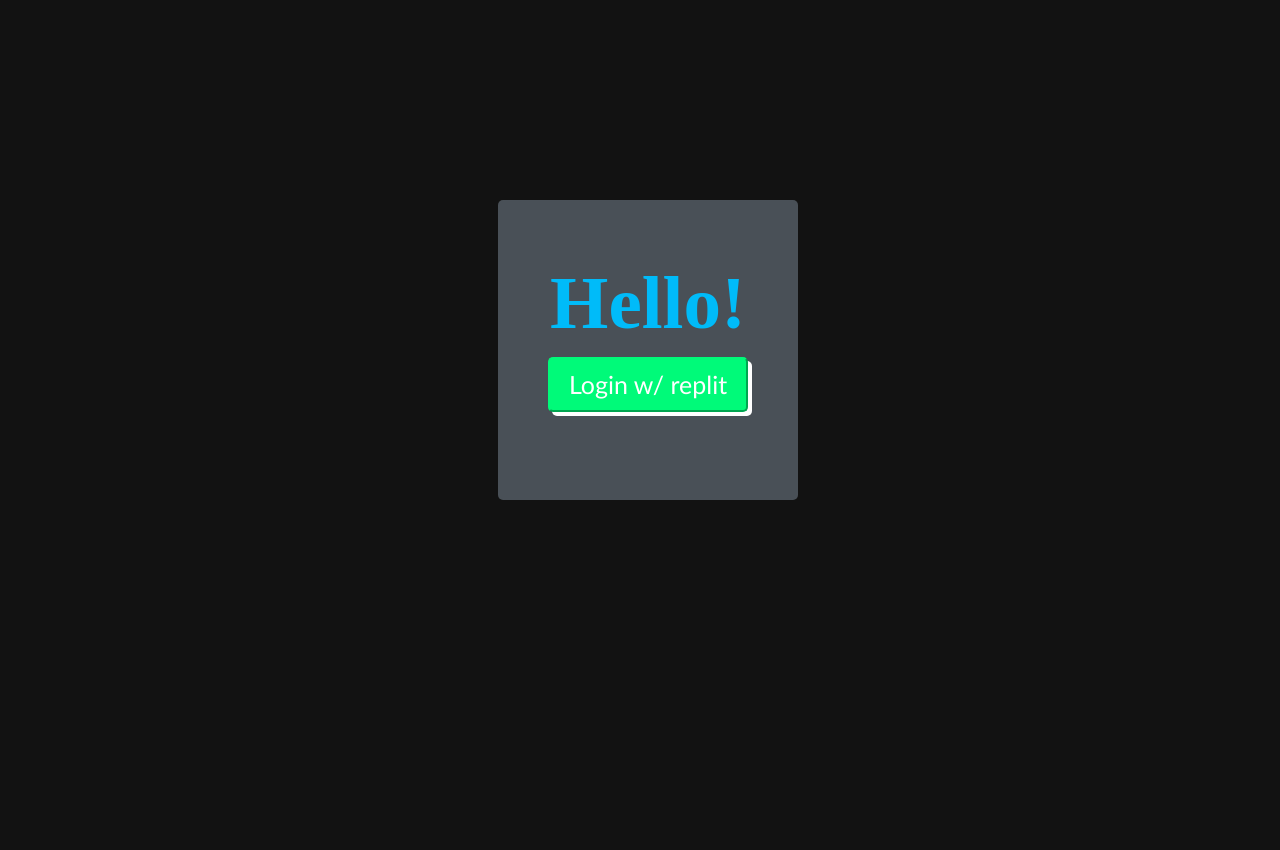
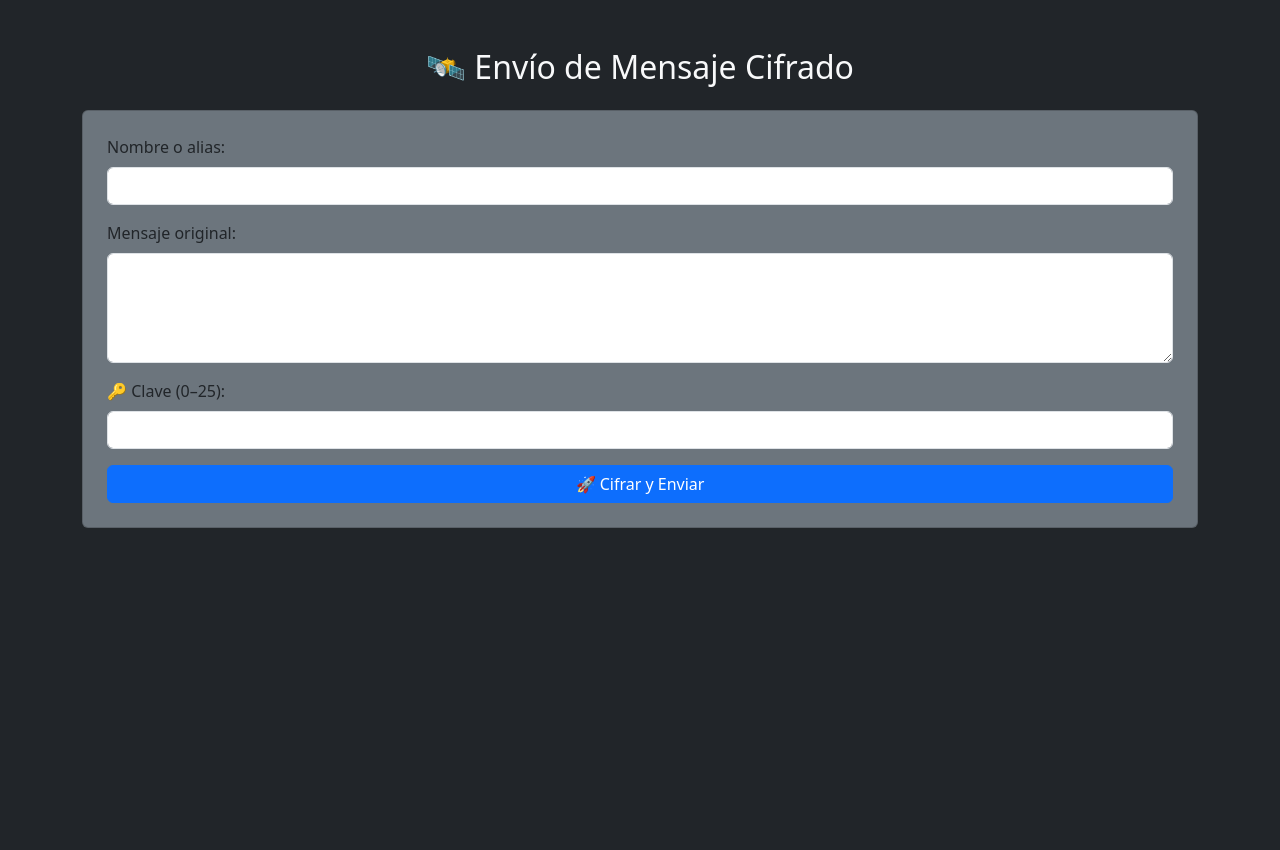
Before and after one commit to Yim-Cz/IDC_FB, a Flask app: template templates/index.html in a window 1280 px wide. After the commit the page ends 528 px from the top, so only its background shows below. Run offline with Flask 2, Linux system fonts and the light colour scheme; the template is opened without the code that fills it, so the values that code supplies are empty; some web fonts are replaced.

Commit message:
Proyecto final IDS

```diff
--- a/main.py
+++ b/main.py
@@ -1,20 +1,87 @@
-from flask import Flask, render_template, request
+from flask import Flask, render_template, request, redirect, url_for, session
+import json
+import os
 
-app = Flask('app')
+app = Flask(__name__)
 
-@app.route('/')
-def hello_world():
-    print(request.headers)
-    return render_template(
-        'index.html',
-        user_id=request.headers['X-Replit-User-Id'],
-        user_name=request.headers['X-Replit-User-Name'],
-        user_roles=request.headers['X-Replit-User-Roles'],
-        user_bio=request.headers['X-Replit-User-Bio'],
-        user_profile_image=request.headers['X-Replit-User-Profile-Image'],
-        user_teams=request.headers['X-Replit-User-Teams'],
-        user_url=request.headers['X-Replit-User-Url']
-    )
+# Clave secreta para sesiones - cámbiala por algo seguro
+app.secret_key = "IDC-buscaunaagujaenunpajar"
+
+# Archivo para almacenar mensajes
+DB_FILE = "mensajes.json"
+
+# Función de cifrado César
+def cifrar_cesar(mensaje, clave):
+    resultado = ""
+    for letra in mensaje:
+        if letra.isalpha():
+            base = ord('A') if letra.isupper() else ord('a')
+            resultado += chr((ord(letra) - base + clave) % 26 + base)
+        else:
+            resultado += letra
+    return resultado
+
+# Descifrado por fuerza bruta: intenta todas las claves
+def fuerza_bruta(mensaje):
+    resultados = []
+    for clave in range(26):
+        descifrado = cifrar_cesar(mensaje, -clave)
+        resultados.append(f"Clave {clave:02d}: {descifrado}")
+    return resultados
+
+# Cargar mensajes desde archivo JSON
+def cargar_mensajes():
+    if not os.path.exists(DB_FILE):
+        return []
+    with open(DB_FILE, "r") as f:
+        return json.load(f)
+
+# Guardar nuevo mensaje en JSON
+def guardar_mensaje(nombre, mensaje):
+    mensajes = cargar_mensajes()
+    mensajes.append({"nombre": nombre, "mensaje": mensaje})
+    with open(DB_FILE, "w") as f:
+        json.dump(mensajes, f, indent=2)
+
+# Ruta pública: formulario para enviar mensaje cifrado
+@app.route("/")
+def index():
+    return render_template("index.html")
+
+# Ruta para recibir datos POST del formulario
+@app.route("/enviar", methods=["POST"])
+def enviar():
+    nombre = request.form["nombre"]
+    mensaje = request.form["mensaje"]
+    guardar_mensaje(nombre, mensaje)
+    return redirect(url_for("index"))
+
+# Login para administrador (GET muestra formulario, POST verifica clave)
+@app.route("/admin", methods=["GET", "POST"])
+def admin():
+    if request.method == "POST":
+        clave = request.form.get("clave")
+        if clave == "12345":  # Cambia esta contraseña
+            session["autenticado"] = True
+            return redirect(url_for("bandeja"))
+        else:
+            return render_template("admin_login.html", error=True)
+    return render_template("admin_login.html", error=False)
+
+# Bandeja de mensajes (solo si está autenticado)
+@app.route("/bandeja")
+def bandeja():
+    if not session.get("autenticado"):
+        return redirect(url_for("admin"))
+    mensajes = cargar_mensajes()
+    return render_template("admin.html", mensajes=mensajes, fuerza_bruta=fuerza_bruta)
+
+# Cerrar sesión
+@app.route("/logout")
+def logout():
+    session.pop("autenticado", None)
+    return redirect(url_for("admin"))
 
 if __name__ == "__main__":
-    app.run(host='0.0.0.0', port=8080)
+    # Ejecuta la app en 0.0.0.0 puerto 3000 con debug activado
+    app.run(host="0.0.0.0", port=3000, debug=True)
--- /dev/null
+++ b/requirements.txt
@@ -0,0 +1 @@
+flask
--- a/templates/index.html
+++ b/templates/index.html
@@ -1,158 +1,61 @@
-<!doctype html>
-<html>
+<!DOCTYPE html>
+<html lang="es">
 <head>
-	<title>Python Flask ReplAuth</title>
-<script src="https://replit.com/public/js/repl-auth-v2.js"></script>
+    <meta charset="UTF-8">
+    <title>Enviar Mensaje Cifrado</title>
+    <link href="https://cdn.jsdelivr.net/npm/bootstrap@5.3.0/dist/css/bootstrap.min.css" rel="stylesheet">
 </head>
-<body>
-	{% if user_id %}
-	<center>
-  <div class="box">
-    <center>
-    <div class="box-text-auth">
-      <p>
-        Hello, {{ user_name }}! ({{ user_id }})
-      </p>
+<body class="bg-dark text-light">
+    <div class="container mt-5">
+        <h2 class="text-center mb-4">🛰 Envío de Mensaje Cifrado</h2>
+        <form id="formulario" action="/enviar" method="POST" class="card p-4 bg-secondary">
+            <div class="mb-3">
+                <label class="form-label">Nombre o alias:</label>
+                <input type="text" name="nombre" class="form-control" required>
+            </div>
+
+            <div class="mb-3">
+                <label class="form-label">Mensaje original:</label>
+                <textarea id="mensaje" rows="4" class="form-control" required></textarea>
+            </div>
+
+            <div class="mb-3">
+                <label class="form-label">🔑 Clave (0–25):</label>
+                <input type="number" id="clave" min="0" max="25" class="form-control" required>
+            </div>
+
+            <!-- Campo oculto para el mensaje cifrado -->
+            <input type="hidden" name="mensaje" id="mensajeCifrado">
+
+            <button type="submit" class="btn btn-primary w-100">🚀 Cifrar y Enviar</button>
+        </form>
     </div>
-  <img src="{{ user_profile_image }}" width="200">
-    <center>
-  </center>
-  </div>
-	{% else %}
-  <center>
-    <center>
-      <div class="box">
-        <div class="box-text">
-            <h1>Hello!</h1>
-        </div>
-        <div class="box-button">
-          <button onclick="LoginWithReplit()"> Login w/ replit</button>
-        </div>
-    </center>
-      </div>
-  </center>
 
-	{% endif %}
+    <script>
+        // Función que cifra con César
+        function cifrarCesar(texto, clave) {
+            let resultado = "";
+            for (let i = 0; i < texto.length; i++) {
+                let letra = texto[i];
+                if (/[a-zA-Z]/.test(letra)) {
+                    let base = letra === letra.toUpperCase() ? 65 : 97;
+                    let codigo = texto.charCodeAt(i) - base;
+                    let nuevo = (codigo + clave) % 26;
+                    resultado += String.fromCharCode(nuevo + base);
+                } else {
+                    resultado += letra;
+                }
+            }
+            return resultado;
+        }
+
+        // Antes de enviar el formulario, cifra el mensaje y lo pone en el campo oculto
+        document.getElementById("formulario").addEventListener("submit", function (e) {
+            const texto = document.getElementById("mensaje").value;
+            const clave = parseInt(document.getElementById("clave").value);
+            const cifrado = cifrarCesar(texto, clave);
+            document.getElementById("mensajeCifrado").value = cifrado;
+        });
+    </script>
 </body>
-<style>
-  html, body {
-  height: 100%;
-  width: 100%;
-  background-color:#121212;
-}
-
-@font-face {
-  font-family: "Font";
-  src: url("https://css.replit.cool/Chess/src/fonts/Poppins-Bold[1].ttf");
-}
-
-h1{
-  font-family:"Font";
-  font-size:75px;
-  color:#00bbf9;
-}
-
-p{
-  font-family:"Font";
-  font-size:22px;
-  color:#00bbf9;
-}
-
-a{
-  font-family:"Font";
-  color:white;
-  font-size:22px;
-  text-decoration:none;
-  cursor:help;
-  text-shadow:2px 2px #00bbf9;
-}
-
-address{
-  font-family:"Font";
-  font-size:18px;
-  text-shadow:2px 2px #00bbf9;
-}
-
-summary{
-  font-family:"Font";
-  font-size:20px;
-  text-shadow:2px 2px #c400fa;
-  transition:0.7s;
-}
-
-details{
-  font-family:"Font";
-  font-size:20px;
-  text-shadow:2px 2px #c400fa;
-}
-
-::placeholder{
-  font-family:"Font";
-  font-size:25px;
-  color:#787878;
-}
-
-button{
-  width:200px;
-  height:55px;
-  font-family:"Trebuchet MS";
-  font-size:25px;
-  box-shadow:4px 4px white;
-  border-color:#00fa79;
-  color:white;
-  background-color:#00fa79;
-  border-radius:5px;
-}
-
-button:hover{
-  font-family:"Trebuchet MS";
-  font-size:25px;
-  background-color:white;
-  box-shadow:4px 4px #00fa79;
-  color:#00fa79;
-  border-radius:5px;
-  border-color:white;
-  transition:0.7s;
-}
-
-button:disabled{
-  font-family:"Trebuchet MS";
-  font-size:25px;
-  background-color:white;
-  box-shadow:4px 4px #00fa79;
-  border-radius:5px;
-  border-color:#121212;
-  cursor:not-allowed;
-  color:white;
-}
-
-.box-position{
-  position:relative;
-}
-
-.box{
-  width:300px;
-  height:300px;
-  background-color:#495057;
-  border-radius:5px;
-  border-color:white;
-  position:relative;
-  top:150px;
-}
-
-.box-text{
-  position:relative;
-  top:60px;
-}
-
-.box-button{
-  position:relative;
-  top:20px;
-}
-
-.box-text-auth{
-  position:relative;
-  top:10px;
-}
-</style>
 </html>
```
Also changed, not shown: mensajes.json (added, +26 -0 lines), templates/admin.html (added, +33 -0 lines), templates/admin_login.html (added, +23 -0 lines), 3 other files.
